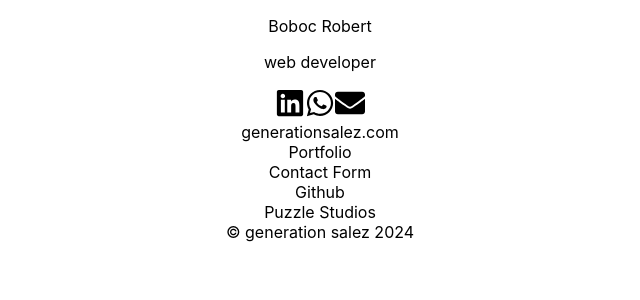
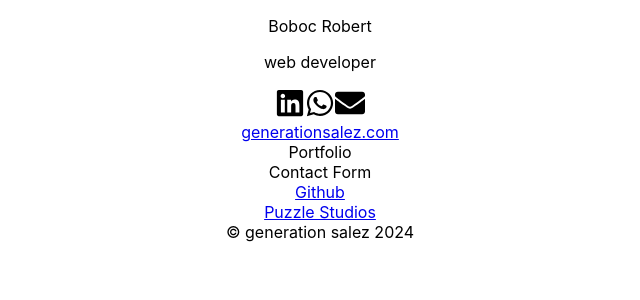
Before and after one commit to Cibuta562/boboc-website, a React (Create React App) app: page / in a window 1280 px wide. Shown: the top 300 px of the page, without its empty margins (320-960 px from the left). Built offline with nearby package versions, Linux system fonts and the light colour scheme; a small style sheet from the web is missing.

Commit message:
credits margin

```diff
--- a/src/pages/links.css
+++ b/src/pages/links.css
@@ -52,7 +52,7 @@
         width: 110px;
         border: solid 4px #ffffff;
         border-radius: 60px;
-        background-image: url("../assets/IMG_6815 4-modified.JPG");
+        background-image: url("../assets/boboc.JPG");
         background-position: center;
         background-repeat: no-repeat;
         background-size: cover;
@@ -97,6 +97,8 @@
     .links-p{
          font-family: Lato;
          font-size: 18px;
+        text-decoration: none;
+        color: black;
     }
 
     .credits{
--- a/src/pages/links.js
+++ b/src/pages/links.js
@@ -21,12 +21,12 @@ function Links() {
                 <p className="function-name">web developer</p>
                 <div className="links-list">
                     <div className="social-icons">
-                        <a href="https://www.linkedin.com/" target="_blank" rel="noopener noreferrer"><FaLinkedin style={{ color: 'black', fontSize: '30px' }} /></a>
+                        <a href="https://www.linkedin.com/in/boboc-robert-andrei-a2b21a175/" target="_blank" rel="noopener noreferrer"><FaLinkedin style={{ color: 'black', fontSize: '30px' }} /></a>
                         <a href="https://api.whatsapp.com/send?phone=40723344599" target="_blank" rel="noopener noreferrer"><FaWhatsapp style={{ color: 'black', fontSize: '30px' }} /></a>
-                        <a href="mailto:your-email@example.com"><FaEnvelope style={{ color: 'black', fontSize: '30px' }} /></a>
+                        <a href="mailto:andreiboboccibo@gmail.com"><FaEnvelope style={{ color: 'black', fontSize: '30px' }} /></a>
                     </div>
                     <div className="links-padding">
-                        <a className="links-p">generationsalez.com</a>
+                        <a href="https://generationsalez.com" target="_blank" className="links-p">generationsalez.com</a>
                     </div>
                     <div className="links-padding">
                         <a className="links-p">Portfolio</a>
@@ -35,10 +35,10 @@ function Links() {
                         <a className="links-p">Contact Form</a>
                     </div>
                     <div className="links-padding">
-                        <a className="links-p">Github</a>
+                        <a href="https://github.com/Cibuta562" target="_blank" className="links-p">Github</a>
                     </div>
                     <div className="links-padding">
-                        <a className="links-p">Puzzle Studios</a>
+                        <a href="https://linktr.ee/puzzle_studio" target="_blank" className="links-p">Puzzle Studios</a>
                     </div>
                     <div className="credits">
                         <a className="links-down">© generation salez 2024</a>
```
Also changed, not shown: src/assets/boboc.JPG (added).
